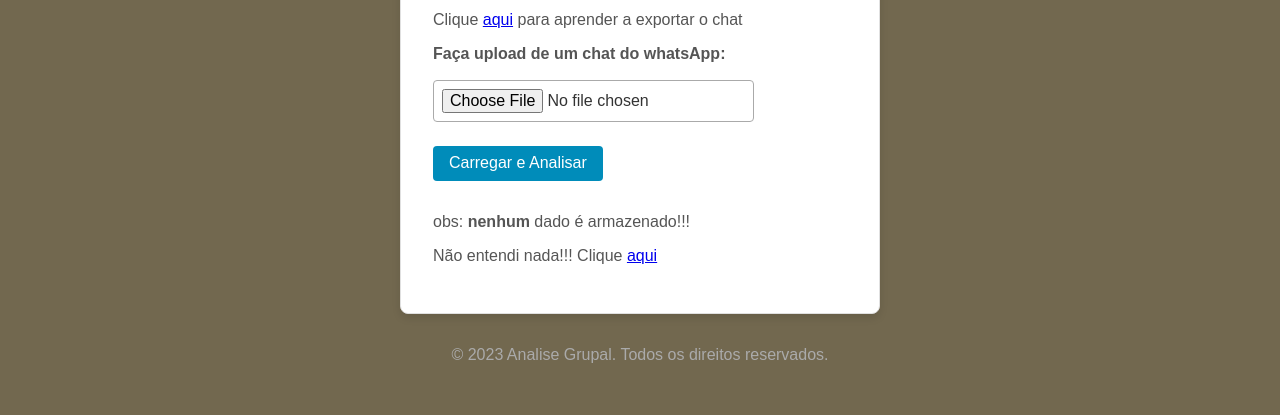
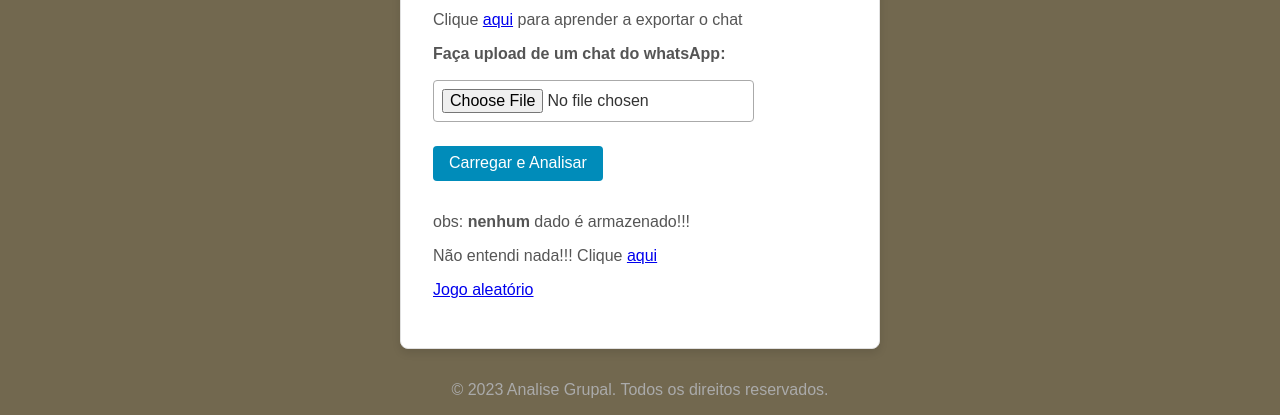
Before and after one commit to fcavalcantirj/analise-grupal-html, a website built with webpack: page index.html in a window 1280 px wide. Shown: the part 498-913 px from the top of the page. Before the commit the page ends 879 px from the top, so only its background shows below. Built offline with nearby package versions, Linux system fonts and the light colour scheme.

Commit message:
including playRangomGame functionality

```diff
--- a/index.html
+++ b/index.html
@@ -58,6 +58,7 @@
       <input type="submit" value="Carregar e Analisar">
       <span style="margin-top: 2rem;">obs: <b>nenhum</b> dado é armazenado!!!</span>
       <span>Não entendi nada!!! Clique <a href="about.html" onclick="trackEvent('about', 'AnaliseGrupal', 'about_clicked', 1);">aqui</a></span>
+      <span><a href="#" onclick="playRandomGame()">Jogo aleatório</a></span>
   </form>
 
   <div id="analysisResults"></div>
--- a/js/app.js
+++ b/js/app.js
@@ -746,6 +746,16 @@ function addExtraOptionsIfNotMobile() {
     form.insertAdjacentHTML('beforeend', extraOptionsHtml);
 }
 
+
+function playRandomGame() {
+	trackEvent('clicked_playRandomGame', 'Game', 'Clicked playRandomGame', 1);
+  var gameKeys = Object.keys(gameMap); // Extract keys from the gameMap
+  var randomIndex = Math.floor(Math.random() * gameKeys.length); // Get a random index
+  var selectedGameUrl = gameKeys[randomIndex]; // Select a game URL using the random index
+
+  openIframe(selectedGameUrl); // Open the selected game in an iframe
+}
+
 document.addEventListener('DOMContentLoaded', function() {
 	console.log('DOMContentLoaded')
     window.addExtraOptionsIfNotMobile();
@@ -775,3 +785,4 @@ window.JOHNNY_CASTAWAY_GIF_ONE_URL = JOHNNY_CASTAWAY_GIF_ONE_URL
 window.showModal = showModal
 window.submitChoice = submitChoice
 window.addExtraOptionsIfNotMobile = addExtraOptionsIfNotMobile
+window.playRandomGame = playRandomGame
```
